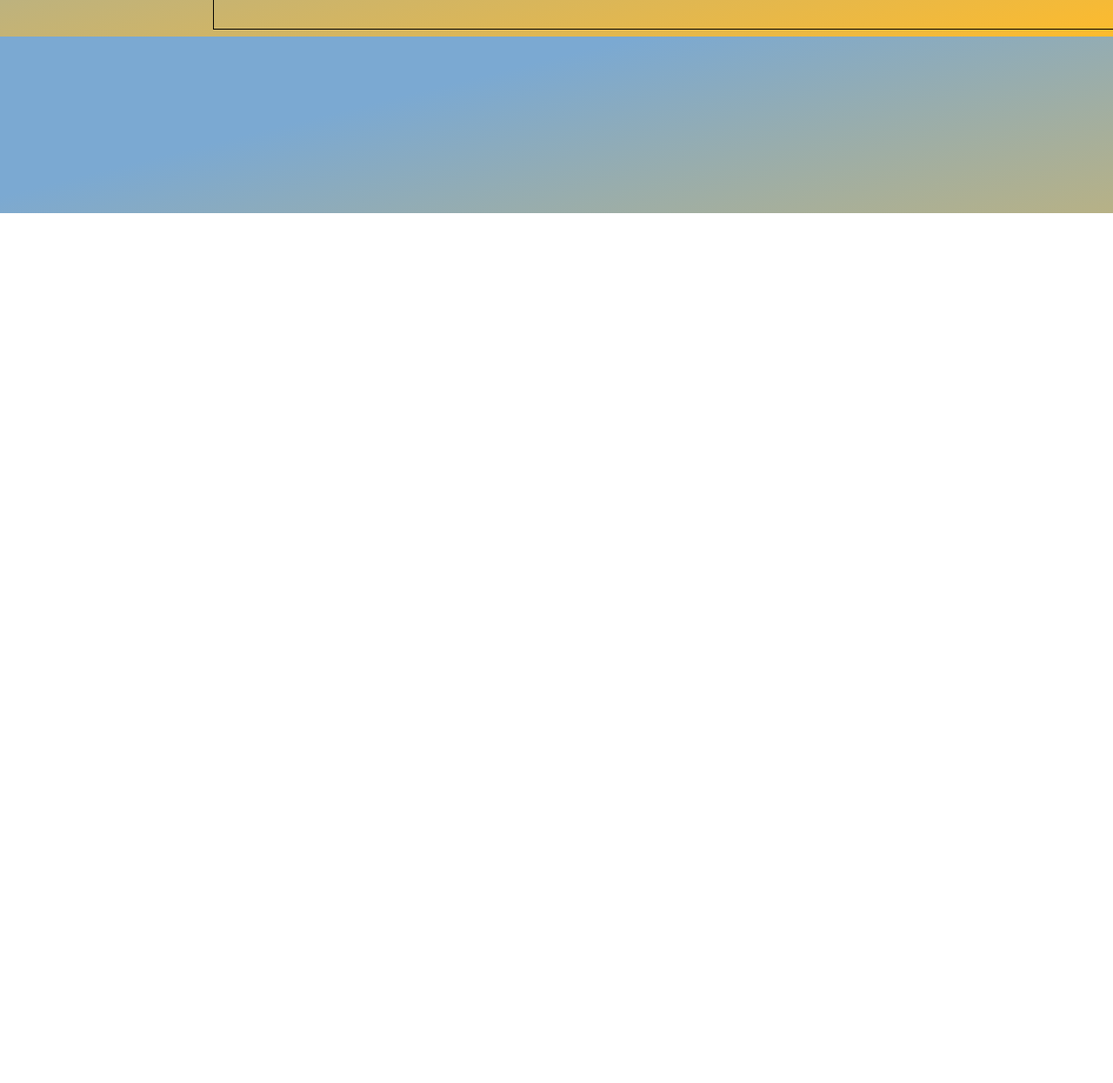
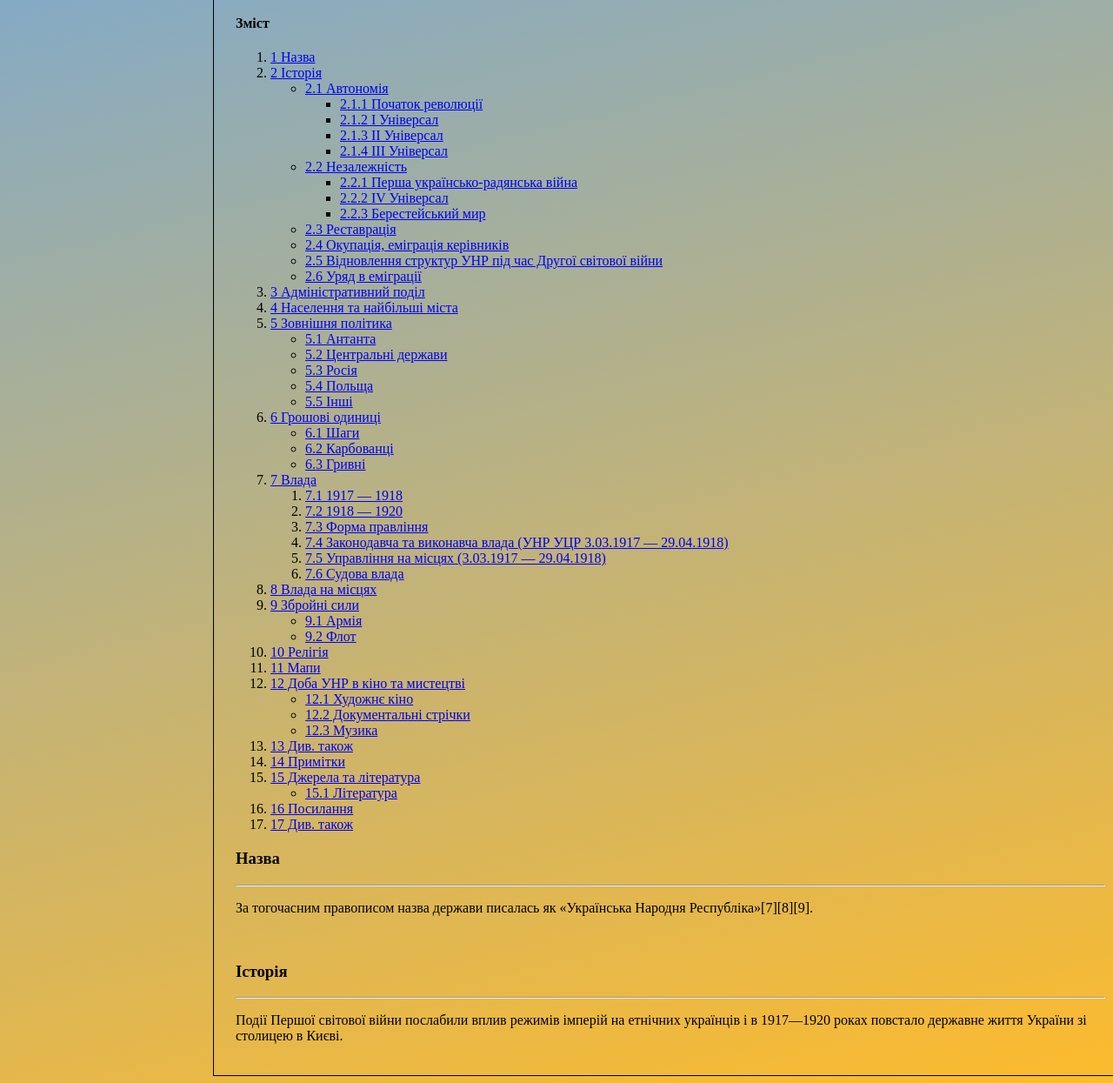
Before and after one commit to Alexgitttt/Apr28, a plain HTML site: page index.html in a window 1280 px wide. Shown: the part 555-1800 px from the top of the page at 87% size. Before the commit the page ends 800 px from the top, so only its background shows below. Drawn offline with Linux system fonts and the light colour scheme.

Commit message:
Last edit (ul-li list)

```diff
--- a/index.html
+++ b/index.html
@@ -14,7 +14,7 @@
 
 
 		<h2>Українська Народна Республіка</h2>
-		<hr/>
+		<hr>
 		<span>Матеріал з Вікіпедії — вільної енциклопедії.</span>
 
 		<span>
@@ -35,5 +35,126 @@
 
 		</p>
 
+		<h4>Зміст</h4>
+
+		<ol>
+		  <li><a href="#">1 Назва</a></li>
+
+		  <li><a href="#">2 Історія</a>
+			<ul>
+
+			  <li><a href="#">2.1 Автономія</a>
+				<ul>
+				  <li><a href="#1">2.1.1 Початок революції</a></li>
+				  <li><a href="#">2.1.2 І Універсал</a></li>
+				  <li><a href="#">2.1.3 ІІ Універсал</a></li>
+				  <li><a href="#">2.1.4 ІІІ Універсал</a></li>
+				</ul>
+			  </li>
+
+
+			  <li><a href="#2.2">2.2 Незалежність</a>
+				<ul>
+				  <li><a href="#">2.2.1 Перша українсько-радянська війна</a></li>
+				  <li><a href="#">2.2.2 IV Універсал</a></li>
+				  <li><a href="#">2.2.3 Берестейський мир</a></li>
+				</ul>
+			  </li>
+
+
+			  <li><a href="#">2.3 Реставрація</a></li>
+			  <li><a href="#">2.4 Окупація, еміграція керівників</a></li>
+			  <li><a href="#">2.5 Відновлення структур УНР під час Другої світової війни</a></li>
+			  <li><a href="#">2.6 Уряд в еміграції</a></li>
+			</ul>
+		  </li>
+
+			<li><a href="#">3 Адміністративний поділ</a></li>
+			<li><a href="#">4 Населення та найбільші міста</a></li>
+			<li><a href="#">5 Зовнішня політика</a>
+				<ul>
+				  <li><a href="#">5.1 Антанта</a></li>
+				  <li><a href="#">5.2 Центральні держави</a></li>
+				  <li><a href="#">5.3 Росія</a></li>
+				  <li><a href="#">5.4 Польща</a></li>
+				  <li><a href="#">5.5 Інші</a></li>
+				 </ul>
+			</li>
+
+
+			<li><a href="#">6 Грошові одиниці</a>
+				<ul>
+				  <li><a href="#">6.1 Шаги</a></li>
+				  <li><a href="#">6.2 Карбованці</a></li>
+				  <li><a href="#">6.3 Гривні</a></li>
+				</ul>
+			</li>
+
+
+			  <li><a href="#">7 Влада</a>
+				<ol>
+				  <li><a href="#">7.1 1917 — 1918</a></li>
+				  <li><a href="#">7.2 1918 — 1920</a></li>
+				  <li><a href="#">7.3 Форма правління</a></li>
+				  <li><a href="#">7.4 Законодавча та виконавча влада (УНР УЦР 3.03.1917 — 29.04.1918)</a></li>
+				  <li><a href="#">7.5 Управління на місцях (3.03.1917 — 29.04.1918)</a></li>
+				  <li><a href="#">7.6 Судова влада</a></li>
+				</ol>
+			  </li>
+
+
+			  <li><a href="#">8 Влада на місцях</a></li>
+
+			  <li><a href="#">9 Збройні сили</a>
+				<ul>
+				  <li><a href="#">9.1 Армія</a></li>
+				  <li><a href="#">9.2 Флот</a></li>
+				</ul>
+			  </li>
+
+			  <li><a href="#">10 Релігія</a></li>
+			  <li><a href="#">11 Мапи</a></li>
+
+			  <li><a href="#">12 Доба УНР в кіно та мистецтві</a>
+				<ul>
+				  <li><a href="#">12.1 Художнє кіно</a></li>
+				  <li><a href="#">12.2 Документальні стрічки</a></li>
+				  <li><a href="#">12.3 Музика</a></li>
+				</ul>
+			  </li>
+
+			  <li><a href="#">13 Див. також</a></li>
+			  <li><a href="#">14 Примітки</a></li>
+
+			  <li><a href="#">15 Джерела та література</a>
+				<ul>
+				<li><a href="#">15.1 Література</a></li>
+				</ul>
+			  </li>
+
+			<li><a href="#">16 Посилання</a></li>
+			<li><a href="#">17 Див. також</a></li>
+
+		</ol>
+
+
+
+
+
+
+		<h3>Назва</h3>
+		<hr>
+			<p>
+			За тогочасним правописом назва держави писалась як «Українська Народня Республіка»[7][8][9].
+			</p>
+
+		<br/>
+
+		<h3>Історія</h3>
+		<hr>
+			<p>
+			Події Першої світової війни послабили вплив режимів імперій на етнічних українців і в 1917—1920 роках повстало державне життя України зі столицею в Києві.
+			</p>
+
    </div>
 </body>
```
